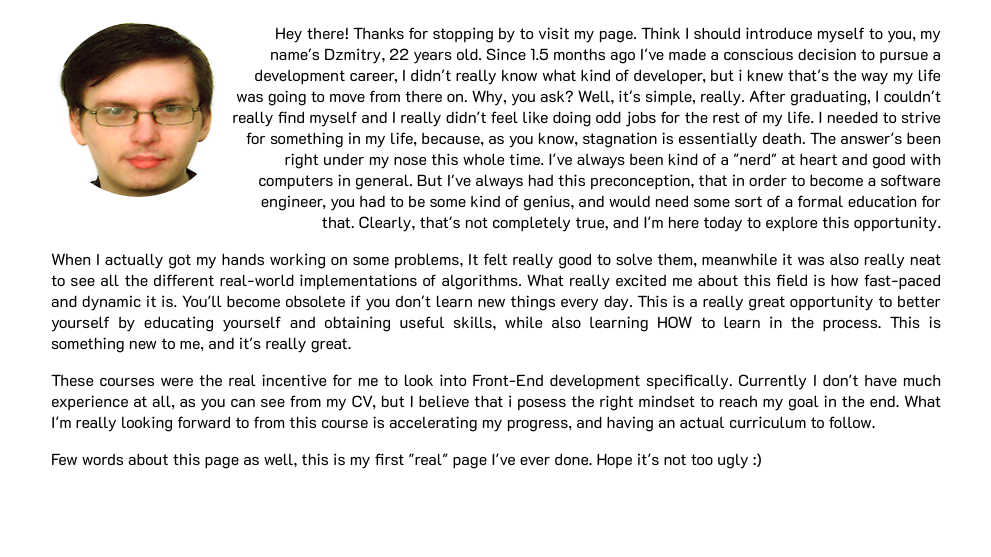
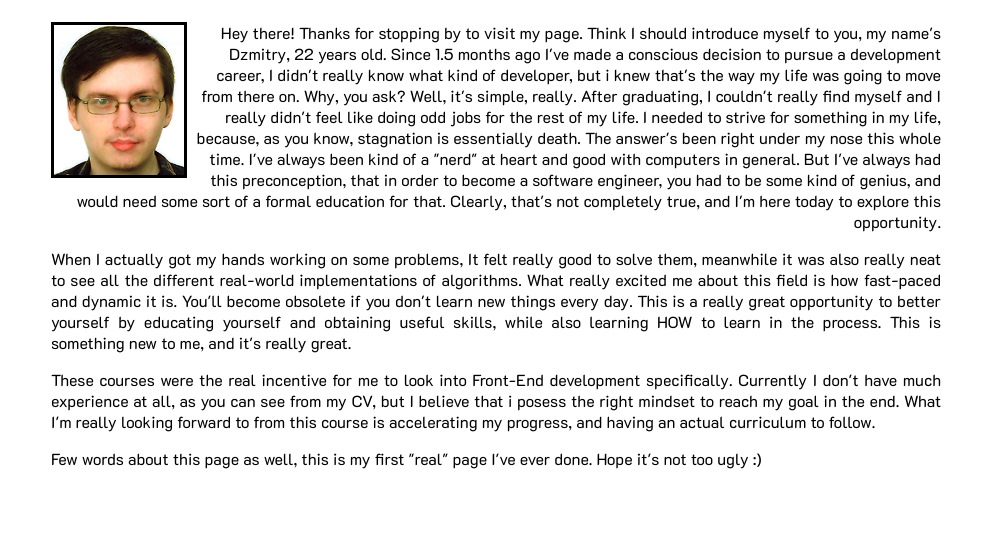
Before and after one commit to lVeliarl/rsschool-codejam1-cv, a plain HTML site: page index.html in a window 1280 px wide. Shown: the part 201-758 px from the top of the page, without its empty margins (144-1135 px from the left). Drawn offline with Linux system fonts and the light colour scheme.

Commit message:
style: better photo styling

```diff
--- a/index.html
+++ b/index.html
@@ -21,7 +21,7 @@
     </header>
     <section id="summary">
       <h2>About me</h2>
-      <img class="round" src="img/author.png" alt="This is me" width="175" height="175">
+      <img class="photo" src="img/author.png" alt="This is me" width="130" height="150">
       <p class="right">Hey there! Thanks for stopping by to visit my page. Think I should introduce myself to you, my name's Dzmitry, 22 years old. Since 1.5 months ago I've made a conscious decision to pursue a development career, I didn't really know what kind of developer, but i knew that's the way my life was going to move from there on. Why, you ask? Well, it's simple, really. After graduating, I couldn't really find myself and I really didn't feel like doing odd jobs for the rest of my life. I needed to strive for something in my life, because, as you know, stagnation is essentially death. The answer's been right under my nose this whole time. I've always been kind of a "nerd" at heart and good with computers in general. But I've always had this preconception, that in order to become a software engineer, you had to be some kind of genius, and would need some sort of a formal education for that. Clearly, that's not completely true, and I'm here today to explore this opportunity.</p>
       <p class="justify">When I actually got my hands working on some problems, It felt really good to solve them, meanwhile it was also really neat to see all the different real-world implementations of algorithms. What really excited me about this field is how fast-paced and dynamic it is. You'll become obsolete if you don't learn new things every day. This is a really great opportunity to better yourself by educating yourself and obtaining useful skills, while also learning HOW to learn in the process. This is something new to me, and it's really great. </p>
       <p class="justify">These courses were the real incentive for me to look into Front-End development specifically. Currently I don't have much experience at all, as you can see from my CV, but I believe that i posess the right mindset to reach my goal in the end. What I'm really looking forward to from this course is accelerating my progress, and having an actual curriculum to follow.</p>
--- a/style.css
+++ b/style.css
@@ -1,5 +1,5 @@
 body {
-  width: 950px;
+  max-width: 950px;
   margin: 0 auto;
   font-family: "K2D", "Arial", sans-serif;
   font-size: 16px;
@@ -61,9 +61,9 @@ footer {
   text-align: justify;
 }
 
-.round {
-  border-radius: 50%;
+.photo {
   float: left;
+  border: 3px solid black;
 }
 
 .right {
```
